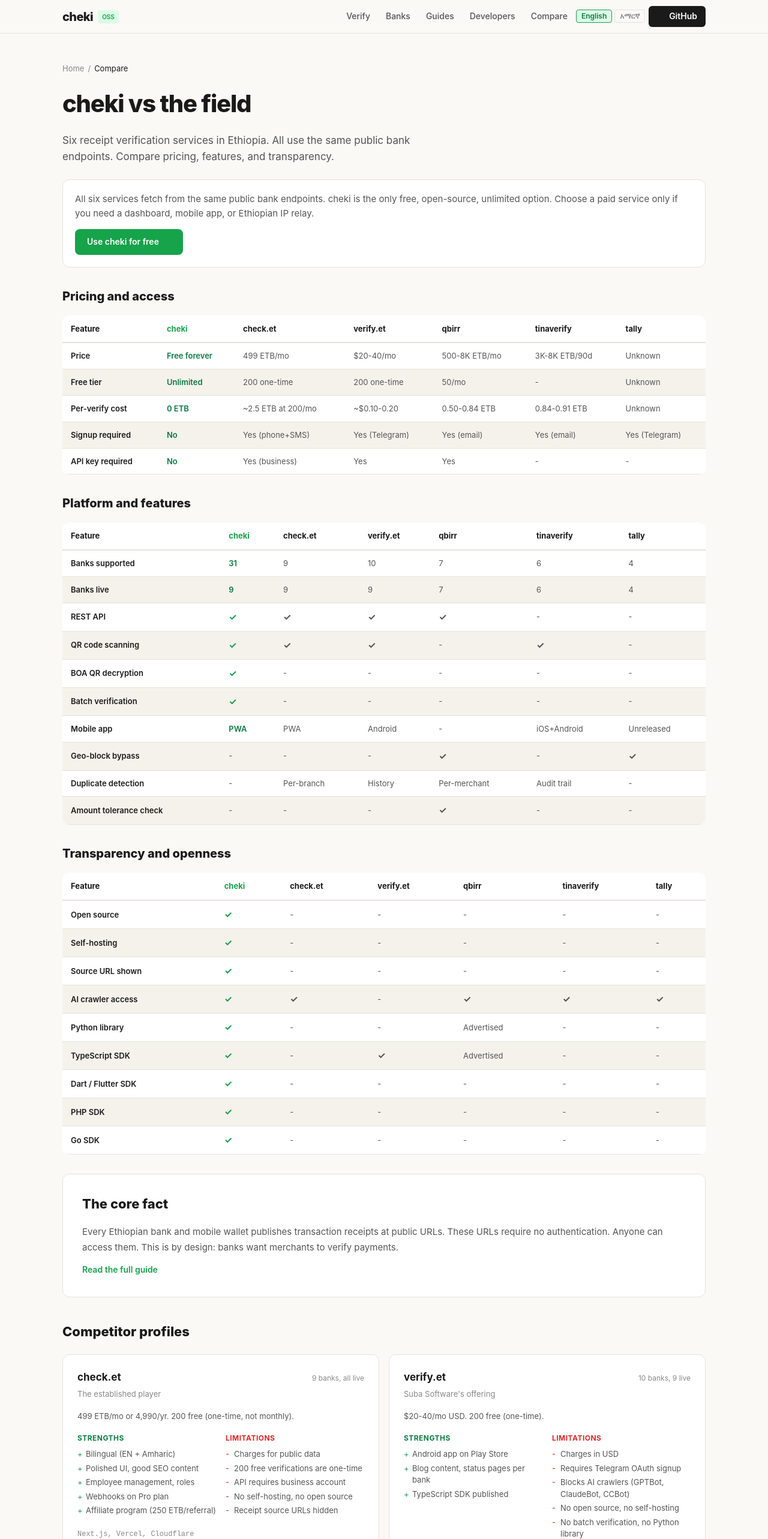
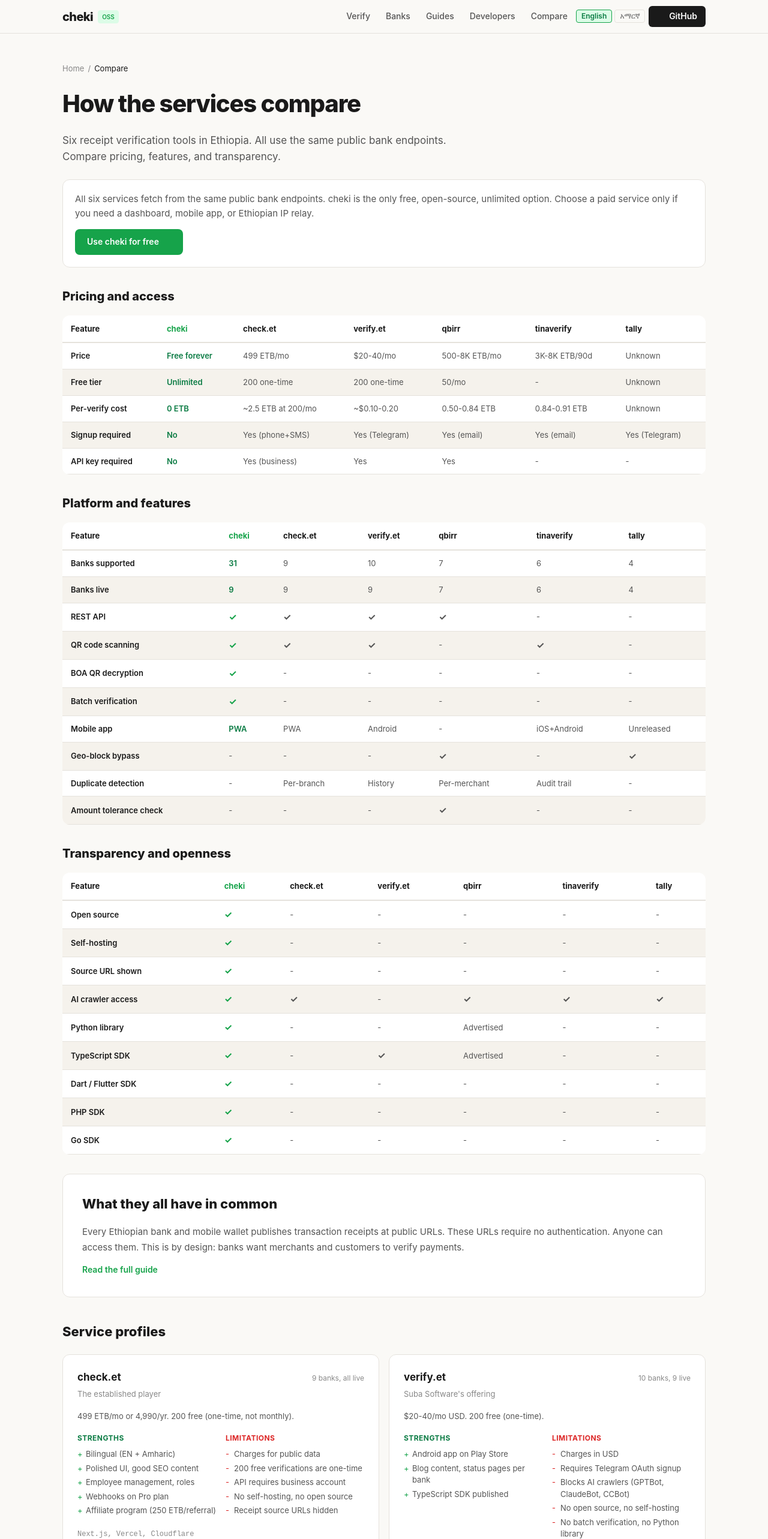
Before and after one commit to 1RB/cheki, a Next.js app: page /compare in a window 1280 px wide. Shown: the top 2566 px of the page at 60% size. Built offline with nearby package versions, Linux system fonts and the light colour scheme; some icons are missing; a web font is replaced by a local one.

Commit message:
refactor(compare): neutral tone, service profiles, less bias, updated metadata

```diff
--- a/src/app/compare/layout.tsx
+++ b/src/app/compare/layout.tsx
@@ -1,26 +1,26 @@
 import type { Metadata } from "next";
 
 export const metadata: Metadata = {
-  title: "cheki vs check.et vs verify.et vs qbirr vs tinaverify vs tally - Full Comparison",
+  title: "Compare Ethiopian receipt verification services",
   description:
-    "Detailed comparison of Ethiopia's six receipt verification services. Pricing, features, banks, API, and transparency. cheki is free and open source; the rest charge for the same public data.",
+    "Compare six Ethiopian receipt verification services by pricing, features, banks, API, and transparency. All use the same public bank endpoints.",
   alternates: {
     canonical: "/compare",
   },
   openGraph: {
     title:
-      "cheki vs check.et vs verify.et vs qbirr vs tinaverify vs tally - Full Comparison",
+      "Compare Ethiopian receipt verification services",
     description:
-      "Six receipt verification services in Ethiopia. All use the same public bank endpoints. One is free and open source.",
+      "Six receipt verification services in Ethiopia. All use the same public bank endpoints. Compare pricing, features, and transparency.",
     type: "website",
     url: "https://chekiapp.vercel.app/compare",
   },
   twitter: {
     card: "summary_large_image",
     title:
-      "cheki vs check.et vs verify.et vs qbirr vs tinaverify vs tally - Full Comparison",
+      "Compare Ethiopian receipt verification services",
     description:
-      "Six receipt verification services in Ethiopia. All use the same public bank endpoints. One is free and open source.",
+      "Six receipt verification services in Ethiopia. All use the same public bank endpoints. Compare pricing, features, and transparency.",
   },
 };
 
--- a/src/app/compare/page.tsx
+++ b/src/app/compare/page.tsx
@@ -140,7 +140,7 @@
       banks: "4 banks (CBE, Telebirr, BOA, Awash)",
       pricing: "Not public. Pricing link is a dead anchor.",
       strengths: ["Telegram bot delivery (low friction)", "Ethiopian-hosted (Ethio Telecom IP)", "Workspace codes for staff"],
-      limitations: ["Only 4 banks", "No web app, no API, no docs", "Mobile app claimed but store links are dead", "SSL certificate expired April 2026, unrenewed", "No pricing transparency", "Made by a dev shop, not a dedicated fintech"],
+      limitations: ["Only 4 banks", "No web app, no API, no docs", "Mobile app claimed but store links are dead", "SSL certificate expired April 2026, unrenewed", "No pricing transparency"],
       stack: "Static HTML + Tailwind CDN, nginx/Plesk, Ethiopian IP",
     },
   ];
@@ -204,7 +204,7 @@
         </div>
 
         {/* Competitor profiles */}
-        <h2 style={{ fontSize: "22px", fontWeight: 800, marginBottom: "20px" }}>Competitor profiles</h2>
+        <h2 style={{ fontSize: "22px", fontWeight: 800, marginBottom: "20px" }}>Service profiles</h2>
         <div className="grid-2" style={{ gap: "16px", marginBottom: "40px" }}>
           {competitors.map((c) => (
             <div key={c.name} style={{
@@ -266,7 +266,7 @@
           ))}
         </div>
         <p style={{ marginTop: "16px", fontSize: "14px", color: "var(--ink-2)" }}>
-          cheki improves on all of these: web UI, REST API, batch verification, TypeScript SDK, Python library, Docker, 9 banks, bank-specific guide pages, BOA QR decryption, and zero cost.
+          cheki combines these approaches: a web UI, REST API, batch verification, TypeScript SDK, Python library, Docker, 9 live banks, guide pages, and BOA QR decryption. All free and open source.
         </p>
       </main>
       <Footer />
--- a/src/lib/i18n/translations.ts
+++ b/src/lib/i18n/translations.ts
@@ -55,14 +55,14 @@
       legal: "cheki is not affiliated with any Ethiopian bank or wallet. MIT licensed.",
     },
     compare: {
-      title: "cheki vs the field",
-      subtitle: "Six receipt verification services in Ethiopia. All use the same public bank endpoints. Compare pricing, features, and transparency.",
+      title: "How the services compare",
+      subtitle: "Six receipt verification tools in Ethiopia. All use the same public bank endpoints. Compare pricing, features, and transparency.",
       verdict: "All six services fetch from the same public bank endpoints. cheki is the only free, open-source, unlimited option. Choose a paid service only if you need a dashboard, mobile app, or Ethiopian IP relay.",
       pricing: "Pricing and access",
       platform: "Platform and features",
       transparency: "Transparency and openness",
-      coreFact: "The core fact",
-      coreFactText: "Every Ethiopian bank and mobile wallet publishes transaction receipts at public URLs. These URLs require no authentication. Anyone can access them. This is by design: banks want merchants to verify payments.",
+      coreFact: "What they all have in common",
+      coreFactText: "Every Ethiopian bank and mobile wallet publishes transaction receipts at public URLs. These URLs require no authentication. Anyone can access them. This is by design: banks want merchants and customers to verify payments.",
       cta: "Use cheki for free",
     },
   },
```
